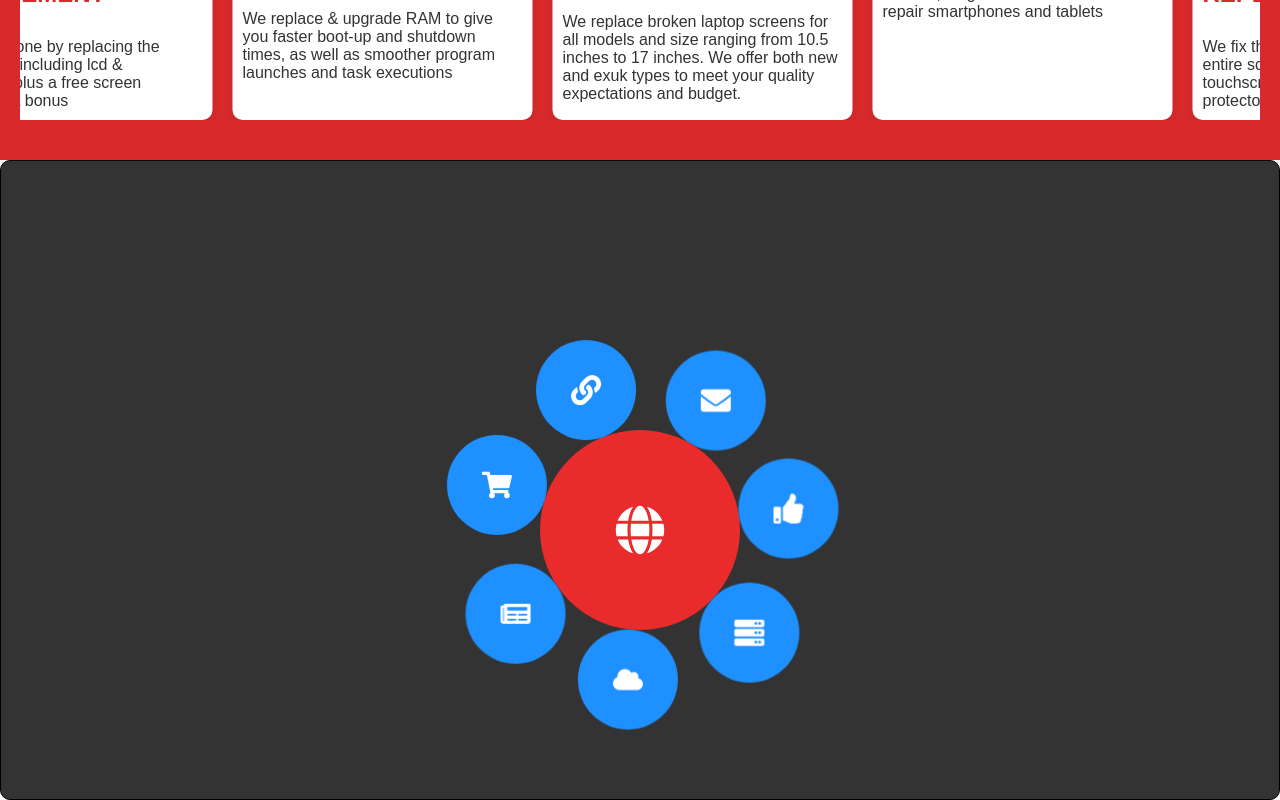
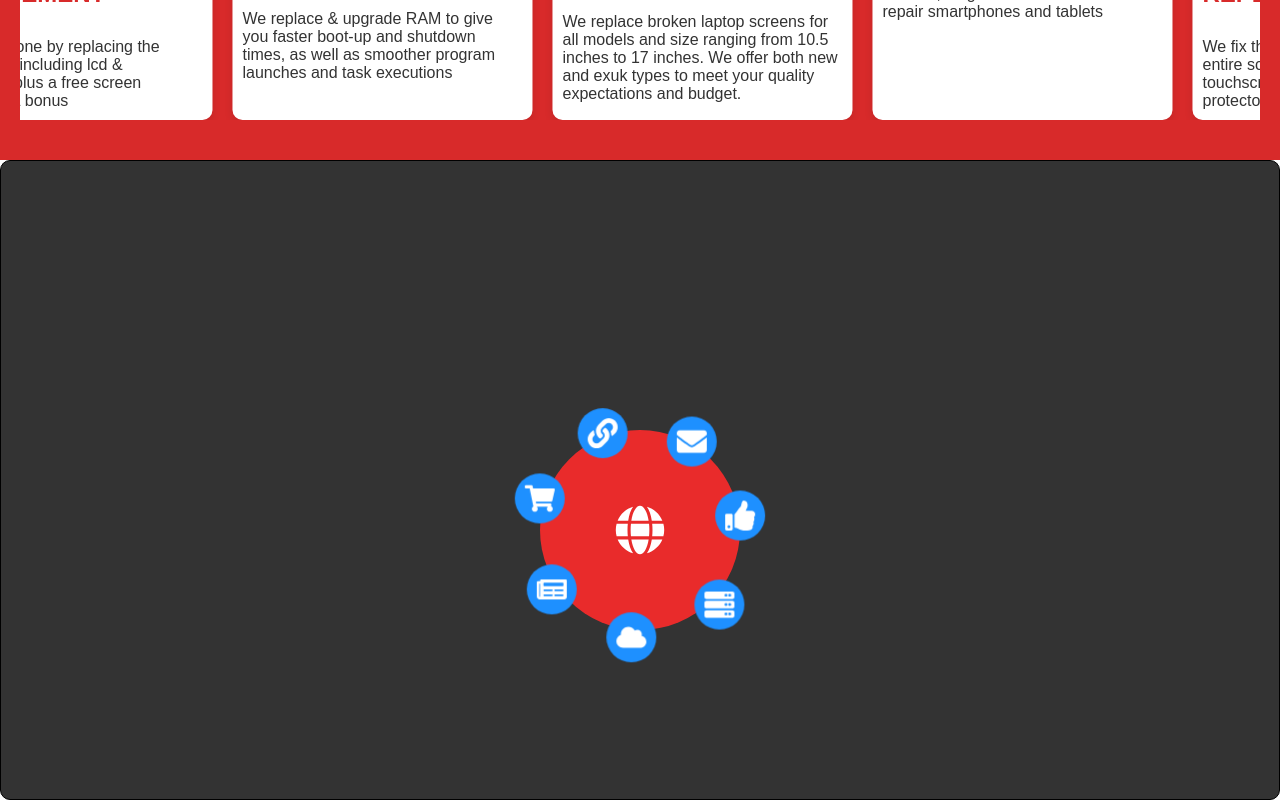
Before and after one commit to mosesgitonga/Admax, a React (Vite) app in the folder admax-app/: page / in a window 1280 px wide. Shown: the part 1207-2007 px from the top of the page. Built offline with nearby package versions, Linux system fonts and the light colour scheme.

Commit message:
improvement

```diff
--- a/admax-app/src/components/internetTheme.css
+++ b/admax-app/src/components/internetTheme.css
@@ -32,8 +32,8 @@
   display: flex;
   justify-content: center;
   align-items: center;
-  width: 100px;
-  height: 100px;
+  width: 50px;
+  height: 50px;
   position: absolute;
 
   animation: orbit 7s linear infinite;
@@ -49,9 +49,9 @@
 
 @keyframes orbit {
   0% {
-    transform: rotate(0deg) translateX(150px) rotate(0deg);
+    transform: rotate(0deg) translateX(110px) rotate(0deg);
   }
   100% {
-    transform: rotate(360deg) translateX(150px) rotate(-360deg);
+    transform: rotate(360deg) translateX(101px) rotate(-360deg);
   }
 }
```
